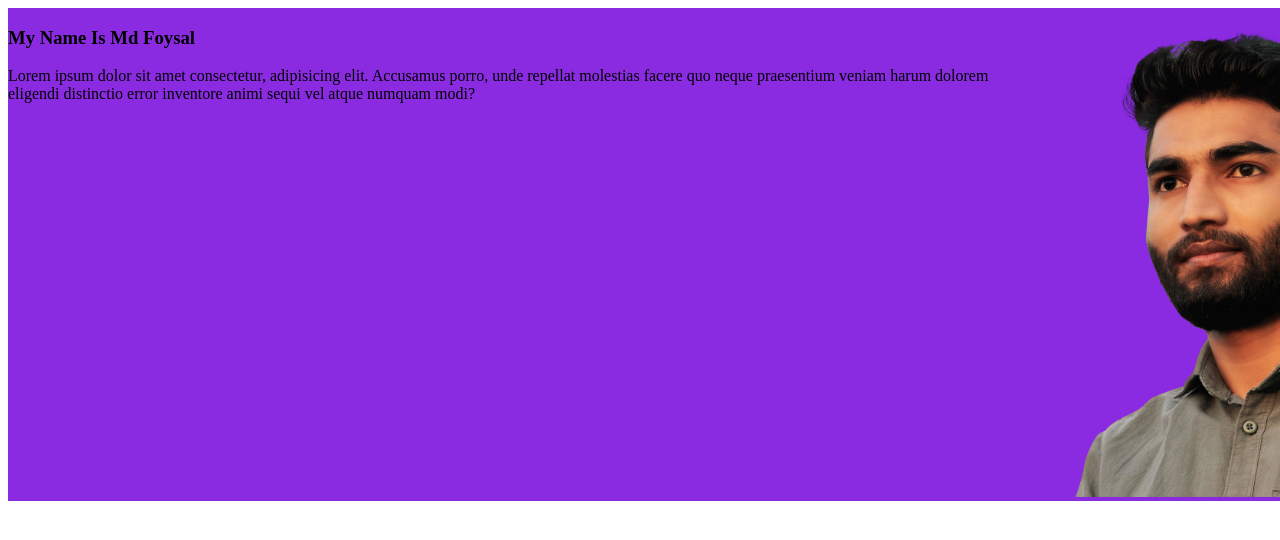
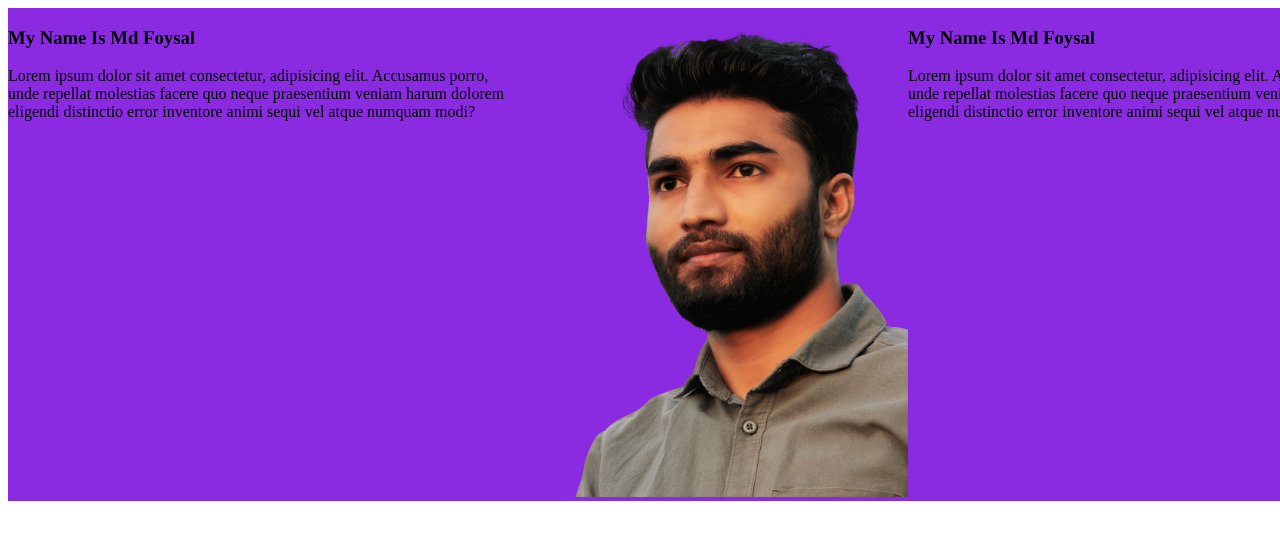
Before and after one commit to Foysal-23/my-project, a plain HTML site: page index.html in a window 1280 px wide. Shown: the top 540 px of the page. Drawn offline with Linux system fonts and the light colour scheme.

Commit message:
added more texts

```diff
--- a/index.html
+++ b/index.html
@@ -4,7 +4,7 @@
   <meta charset="UTF-8">
   <meta name="viewport" content="width=device-width, initial-scale=1.0">
   <title>www.myproject.com</title>
-  <link rel="stylesheet" href="/style.css">
+  <link rel="stylesheet" href="style.css">
 </head>
 <body>
   <header>
@@ -15,6 +15,11 @@
 <div class="image">
   <img src="/images/My-pic.png" alt="">
 </div>
+
+<div class="tytle">
+  <h3>My Name Is Md Foysal</h3>
+  <p>Lorem ipsum dolor sit amet consectetur, adipisicing elit. Accusamus porro, unde repellat molestias facere quo neque praesentium veniam harum dolorem eligendi distinctio error inventore animi sequi vel atque numquam modi?</p>
+</div>
   </header>
 </body>
 </html>
```
